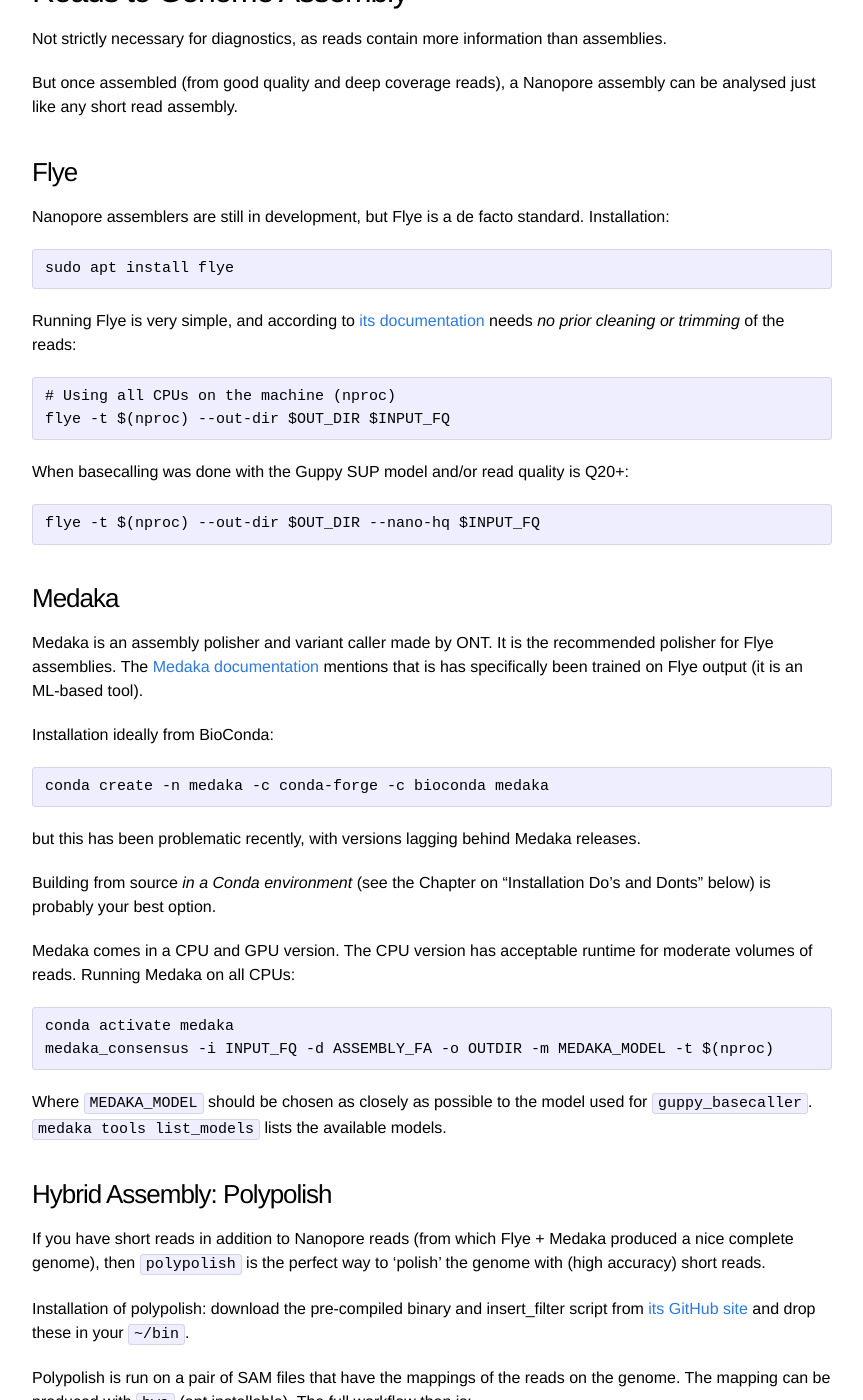
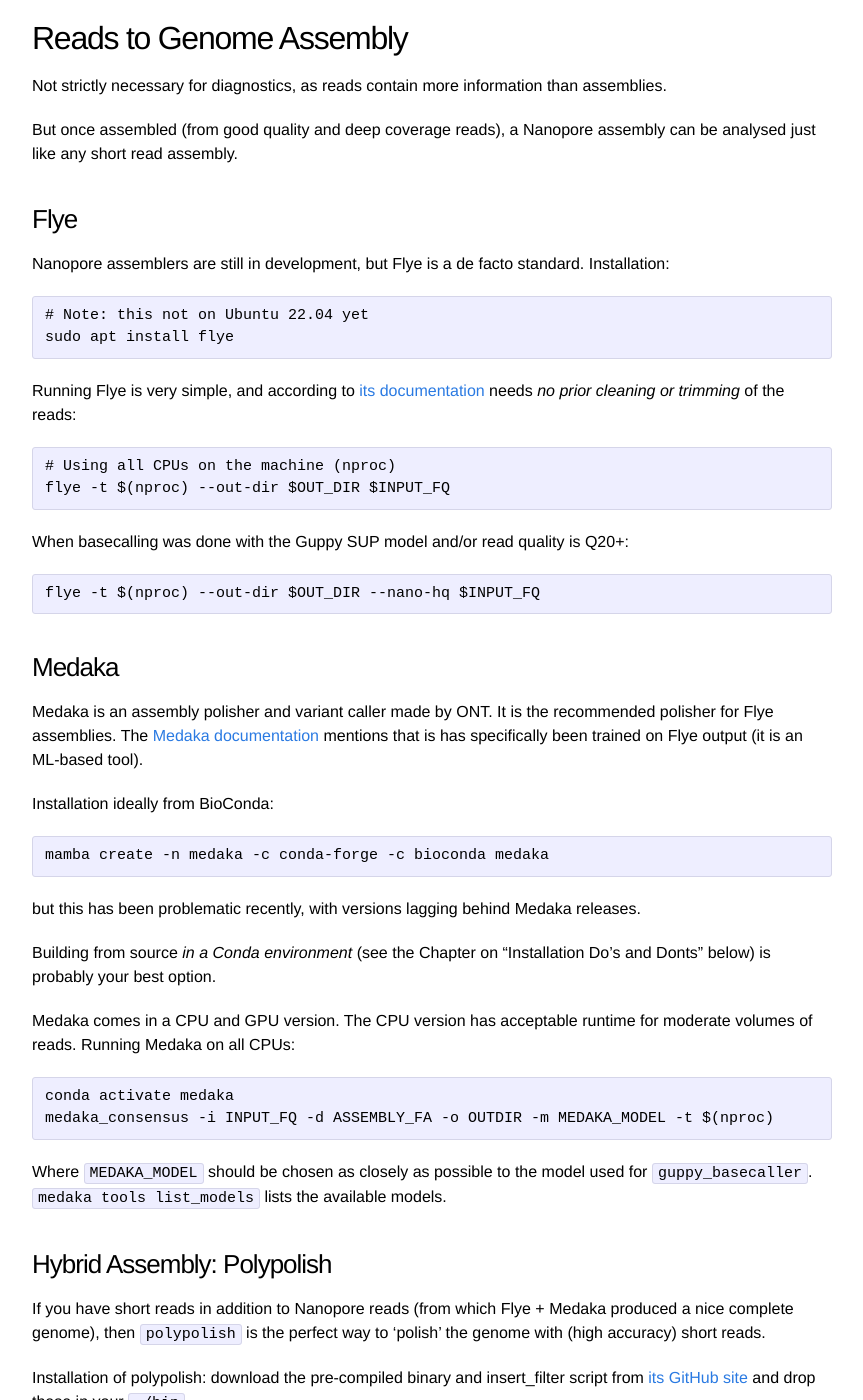
Before and after one commit to zwets/zwets.github.io, a Jekyll site: the page built from _notes/nano-cookbook.md, in a window 1280 px wide and 1400 px high, scrolled down 9356 px. Shown: the whole window, without its empty margins (208-1071 px from the left). Built offline with Jekyll 4.4.1, drawn with Linux system fonts in a browser that asks for light colours; some of the changed text lies outside the part shown.

Commit message:
[nano-cookbook] fix Flye install

```diff
--- a/_notes/nano-cookbook.md
+++ b/_notes/nano-cookbook.md
@@ -1,6 +1,6 @@
 ---
 title: Nano Cookbook - course materials
-excerpt: "Notebook with instructions for May 2023 workshop 'Strengthening Microbial Risk Assessment for Food Safety and Antimicrobial Resistance Using Portable DNA Sequencing Technology'
+excerpt: "Notebook with instructions for May 2023 workshop 'Strengthening Microbial Risk Assessment for Food Safety and Antimicrobial Resistance Using Portable DNA Sequencing Technology"
 layout: page
 updated: 2023-05-21
 ---
@@ -305,6 +305,7 @@
 
 Nanopore assemblers are still in development, but Flye is a de facto standard.  Installation:
 
+    # Note: this not on Ubuntu 22.04 yet
     sudo apt install flye
 
 Running Flye is very simple, and according to [its documentation](https://github.com/fenderglass/Flye)
@@ -325,7 +326,7 @@
 
 Installation ideally from BioConda:
 
-    conda create -n medaka -c conda-forge -c bioconda medaka
+    mamba create -n medaka -c conda-forge -c bioconda medaka
 
 but this has been problematic recently, with versions lagging behind Medaka releases.
 
```
